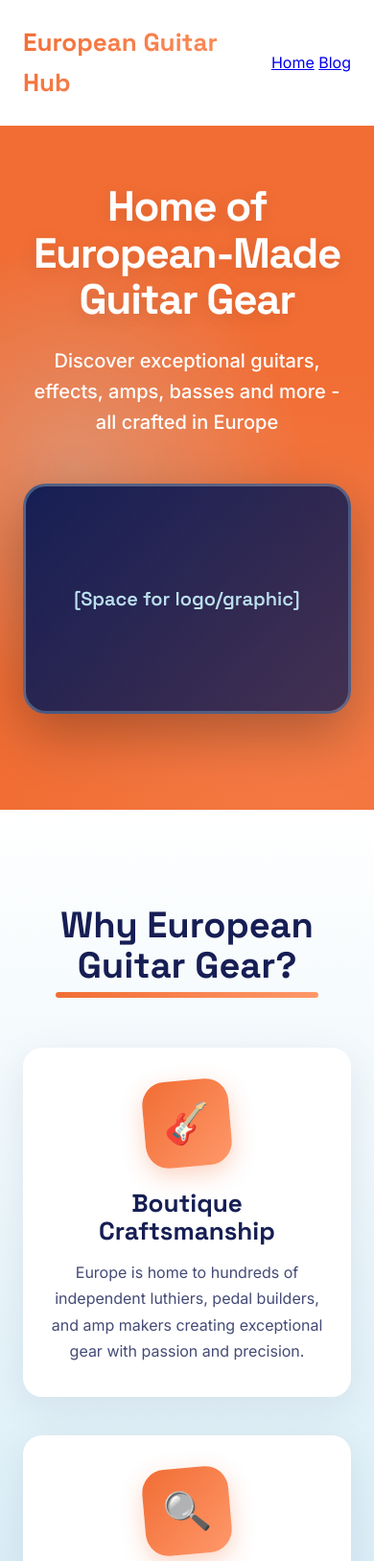
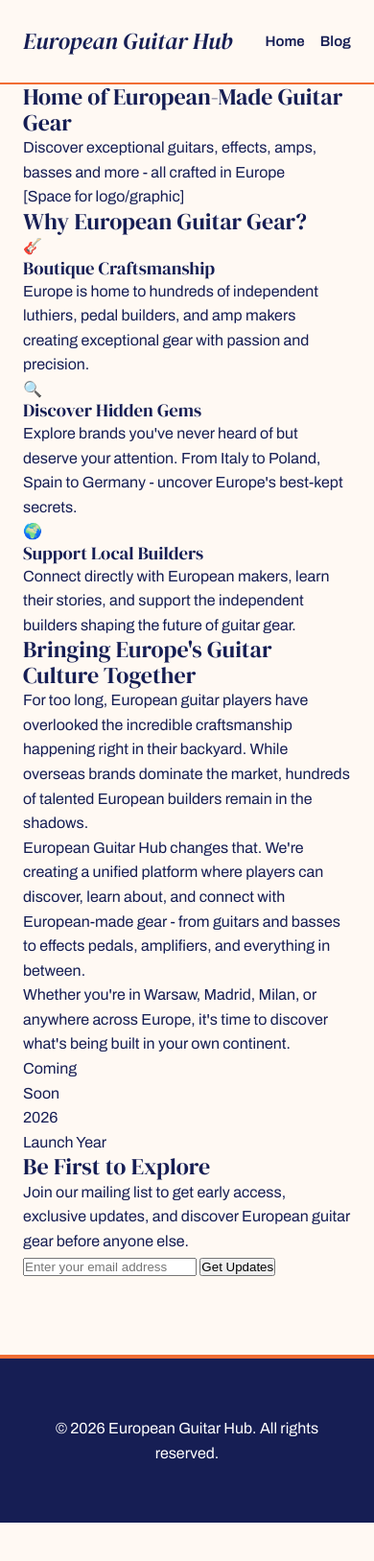
Before and after one commit to PolandGuitarFest/europeanguitarhub, a website: page index.html in a window 390 px wide. Shown: the top 1627 px of the page at 96% size. After the commit the page ends 1587 px from the top, so only its background shows below. Drawn offline with Linux system fonts and the light colour scheme.

Commit message:
fix: header

```diff
--- a/index.html
+++ b/index.html
@@ -5,11 +5,10 @@
     <meta name="viewport" content="width=device-width, initial-scale=1.0">
     <title>European Guitar Hub - Home of European-Made Guitar Gear</title>
     <meta name="description" content="Discover exceptional guitar gear crafted in Europe. From boutique guitars and effects to handmade amps and basses - explore Europe's hidden gems.">
-
     <!-- Fonts -->
     <link rel="preconnect" href="https://fonts.googleapis.com">
     <link rel="preconnect" href="https://fonts.gstatic.com" crossorigin>
-    <link href="https://fonts.googleapis.com/css2?family=Space+Grotesk:wght@400;500;600;700&family=Inter:wght@400;500;600&display=swap" rel="stylesheet">
+    <link href="https://fonts.googleapis.com/css2?family=DM+Serif+Display:ital@0;1&family=Archivo:wght@400;500;600;700&display=swap" rel="stylesheet">
 
     <style>
         :root {
@@ -18,7 +17,7 @@
             --color-orange: #F16D34;
             --color-coral: #FF986A;
             --color-white: #FFFFFF;
-            --color-light-gray: #F8F9FA;
+            --color-cream: #FFF9F3;
         }
 
         * {
@@ -28,21 +27,21 @@
         }
 
         body {
-            font-family: 'Inter', sans-serif;
+            font-family: 'Archivo', sans-serif;
             color: var(--color-navy);
             line-height: 1.6;
-            background-color: var(--color-white);
+            background-color: var(--color-cream);
             overflow-x: hidden;
         }
 
         h1, h2, h3 {
-            font-family: 'Space Grotesk', sans-serif;
-            font-weight: 700;
+            font-family: 'DM Serif Display', serif;
+            font-weight: 400;
             line-height: 1.1;
         }
 
         .container {
-            max-width: 1200px;
+            max-width: 1400px;
             margin: 0 auto;
             padding: 0 24px;
         }
@@ -50,9 +49,11 @@
         /* Header */
         header {
             padding: 24px 0;
-            background-color: var(--color-white);
-            position: relative;
+            background-color: var(--color-cream);
+            position: sticky;
+            top: 0;
             z-index: 100;
+            border-bottom: 2px solid var(--color-orange);
         }
 
         .header-content {
@@ -62,44 +63,54 @@
         }
 
         .logo {
-            font-family: 'Space Grotesk', sans-serif;
-            font-size: 26px;
-            font-weight: 700;
-            background: linear-gradient(135deg, var(--color-orange) 0%, var(--color-coral) 100%);
-            -webkit-background-clip: text;
-            -webkit-text-fill-color: transparent;
-            background-clip: text;
+            font-family: 'DM Serif Display', serif;
+            font-size: 24px;
+            font-style: italic;
+            color: var(--color-navy);
             text-decoration: none;
             position: relative;
         }
 
-        .logo::after {
+        .nav-menu {
+            display: flex;
+            gap: 32px;
+            align-items: center;
+        }
+
+        .nav-link {
+            font-size: 15px;
+            font-weight: 600;
+            color: var(--color-navy);
+            text-decoration: none;
+            transition: color 0.3s ease;
+            position: relative;
+        }
+
+        .nav-link::after {
             content: '';
             position: absolute;
             bottom: -4px;
             left: 0;
-            width: 100%;
-            height: 3px;
-            background: linear-gradient(90deg, var(--color-orange) 0%, var(--color-coral) 100%);
-            transform: scaleX(0);
-            transition: transform 0.3s ease;
+            width: 0;
+            height: 2px;
+            background: var(--color-orange);
+            transition: width 0.3s ease;
         }
 
-        .logo:hover::after {
-            transform: scaleX(1);
+        .nav-link:hover::after {
+            width: 100%;
         }
 
         .lang-switcher {
             display: flex;
             gap: 8px;
-            align-items: center;
-            background-color: var(--color-sky);
+            background: var(--color-sky);
             padding: 4px;
             border-radius: 12px;
         }
 
         .lang-btn {
-            font-family: 'Space Grotesk', sans-serif;
+            font-family: 'Archivo', sans-serif;
             font-size: 14px;
             font-weight: 600;
             color: var(--color-navy);
@@ -111,446 +122,320 @@
             transition: all 0.3s ease;
         }
 
-        .lang-btn:hover {
-            background-color: rgba(255, 152, 106, 0.3);
-            transform: translateY(-2px);
-        }
-
         .lang-btn.active {
-            background-color: var(--color-orange);
+            background: var(--color-orange);
             color: var(--color-white);
-            box-shadow: 0 4px 12px rgba(241, 109, 52, 0.3);
         }
 
         /* Hero Section */
-        .hero {
-            padding: 60px 0 100px;
-            background: var(--color-orange);
+        .blog-hero {
+            padding: 80px 0 60px;
+            background: linear-gradient(135deg, var(--color-orange) 0%, var(--color-coral) 100%);
             position: relative;
             overflow: hidden;
         }
 
-        .hero::before {
-            content: '';
-            position: absolute;
-            top: 0;
-            left: 0;
-            right: 0;
-            bottom: 0;
-            background:
-                radial-gradient(circle at 20% 50%, rgba(187, 224, 239, 0.3) 0%, transparent 50%),
-                radial-gradient(circle at 80% 80%, rgba(255, 152, 106, 0.4) 0%, transparent 50%);
-            pointer-events: none;
-        }
-
-        .hero .container {
-            position: relative;
-            z-index: 10;
-            text-align: center;
-        }
-
-        .hero h1 {
-            font-size: 72px;
-            margin-bottom: 24px;
-            color: var(--color-white);
-            letter-spacing: -0.03em;
-            text-shadow: 0 4px 20px rgba(0, 0, 0, 0.1);
-            animation: fadeInUp 0.8s ease;
-        }
-
-        @keyframes fadeInUp {
-            from {
-                opacity: 0;
-                transform: translateY(30px);
-            }
-            to {
-                opacity: 1;
-                transform: translateY(0);
-            }
-        }
-
-        .hero .subtitle {
-            font-size: 26px;
-            color: var(--color-white);
-            margin-bottom: 48px;
-            max-width: 700px;
-            margin-left: auto;
-            margin-right: auto;
-            font-weight: 500;
-            animation: fadeInUp 0.8s ease 0.2s backwards;
-        }
-
-        .hero-graphic {
-            width: 100%;
-            max-width: 800px;
-            height: 320px;
-            margin: 0 auto;
-            background: linear-gradient(135deg, var(--color-navy) 0%, rgba(22, 30, 84, 0.8) 100%);
-            border-radius: 24px;
-            display: flex;
-            align-items: center;
-            justify-content: center;
-            color: var(--color-sky);
-            font-family: 'Space Grotesk', sans-serif;
-            font-size: 20px;
-            font-weight: 600;
-            box-shadow: 0 20px 60px rgba(0, 0, 0, 0.3);
-            animation: fadeInUp 0.8s ease 0.4s backwards;
-            border: 3px solid rgba(187, 224, 239, 0.3);
-        }
-
-        /* Features Section */
-        .features {
-            padding: 100px 0;
-            background: linear-gradient(180deg, var(--color-white) 0%, var(--color-sky) 100%);
-            position: relative;
-        }
-
-        .section-title {
-            text-align: center;
-            font-size: 56px;
-            margin-bottom: 64px;
-            color: var(--color-navy);
-            position: relative;
-            display: inline-block;
-            left: 50%;
-            transform: translateX(-50%);
-        }
-
-        .section-title::after {
-            content: '';
-            position: absolute;
-            bottom: -12px;
-            left: 10%;
-            width: 80%;
-            height: 6px;
-            background: linear-gradient(90deg, var(--color-orange) 0%, var(--color-coral) 100%);
-            border-radius: 3px;
-        }
-
-        .features-grid {
-            display: grid;
-            grid-template-columns: repeat(auto-fit, minmax(320px, 1fr));
-            gap: 40px;
-        }
-
-        .feature-card {
-            background: var(--color-white);
-            padding: 40px 32px;
-            border-radius: 20px;
-            box-shadow: 0 10px 40px rgba(22, 30, 84, 0.08);
-            transition: all 0.4s ease;
-            border: 2px solid transparent;
-        }
-
-        .feature-card:hover {
-            transform: translateY(-8px) rotate(-1deg);
-            box-shadow: 0 20px 60px rgba(241, 109, 52, 0.2);
-            border-color: var(--color-coral);
-        }
-
-        .feature-icon {
-            width: 90px;
-            height: 90px;
-            margin: 0 auto 24px;
-            background: linear-gradient(135deg, var(--color-orange) 0%, var(--color-coral) 100%);
-            border-radius: 24px;
-            display: flex;
-            align-items: center;
-            justify-content: center;
-            font-size: 40px;
-            transform: rotate(-5deg);
-            transition: transform 0.4s ease;
-            box-shadow: 0 8px 24px rgba(241, 109, 52, 0.3);
-        }
-
-        .feature-card:hover .feature-icon {
-            transform: rotate(5deg) scale(1.1);
-        }
-
-        .feature-card h3 {
-            font-size: 26px;
-            margin-bottom: 16px;
-            color: var(--color-navy);
-            text-align: center;
-        }
-
-        .feature-card p {
-            font-size: 16px;
-            color: var(--color-navy);
-            opacity: 0.8;
-            line-height: 1.7;
-            text-align: center;
-        }
-
-        /* About Section */
-        .about {
-            padding: 100px 0;
-            background: var(--color-navy);
-            color: var(--color-white);
-            position: relative;
-            overflow: hidden;
-        }
-
-        .about::before {
+        .blog-hero::before {
             content: '';
             position: absolute;
             top: -50%;
             right: -20%;
-            width: 600px;
-            height: 600px;
-            background: radial-gradient(circle, rgba(255, 152, 106, 0.15) 0%, transparent 70%);
+            width: 800px;
+            height: 800px;
+            background: radial-gradient(circle, rgba(255, 255, 255, 0.15) 0%, transparent 70%);
             border-radius: 50%;
         }
 
-        .about-content {
-            max-width: 900px;
-            margin: 0 auto;
+        .blog-hero .container {
             position: relative;
             z-index: 10;
         }
 
-        .about h2 {
-            font-size: 56px;
-            margin-bottom: 40px;
+        .blog-hero h1 {
+            font-size: 84px;
             color: var(--color-white);
-            text-align: center;
-            position: relative;
-            display: inline-block;
-            left: 50%;
-            transform: translateX(-50%);
+            margin-bottom: 24px;
+            font-style: italic;
+            letter-spacing: -0.02em;
         }
 
-        .about h2::after {
-            content: '';
-            position: absolute;
-            bottom: -12px;
-            left: 15%;
-            width: 70%;
-            height: 6px;
-            background: linear-gradient(90deg, var(--color-sky) 0%, var(--color-coral) 100%);
-            border-radius: 3px;
-        }
-
-        .about p {
-            font-size: 19px;
-            margin-bottom: 28px;
-            line-height: 1.8;
+        .blog-hero p {
+            font-size: 22px;
+            color: var(--color-white);
+            max-width: 600px;
             opacity: 0.95;
         }
 
-        .stats {
-            display: grid;
-            grid-template-columns: repeat(auto-fit, minmax(200px, 1fr));
-            gap: 40px;
-            margin-top: 80px;
-            text-align: center;
+        /* Filter Bar */
+        .filter-bar {
+            background: var(--color-white);
+            padding: 32px 0;
+            border-bottom: 2px solid rgba(22, 30, 84, 0.1);
         }
 
-        .stat {
-            background: rgba(255, 255, 255, 0.1);
-            padding: 32px 24px;
-            border-radius: 16px;
-            backdrop-filter: blur(10px);
-            border: 2px solid rgba(255, 152, 106, 0.3);
+        .filter-content {
+            display: flex;
+            gap: 12px;
+            flex-wrap: wrap;
+            align-items: center;
+        }
+
+        .filter-label {
+            font-size: 15px;
+            font-weight: 600;
+            color: var(--color-navy);
+            opacity: 0.6;
+        }
+
+        .tag-filter {
+            padding: 10px 20px;
+            background: var(--color-cream);
+            border: 2px solid transparent;
+            border-radius: 24px;
+            font-family: 'Archivo', sans-serif;
+            font-size: 14px;
+            font-weight: 600;
+            color: var(--color-navy);
+            cursor: pointer;
             transition: all 0.3s ease;
         }
 
-        .stat:hover {
-            transform: translateY(-5px);
-            background: rgba(255, 152, 106, 0.2);
-            border-color: var(--color-coral);
-        }
-
-        .stat-number {
-            font-size: 52px;
-            font-weight: 700;
-            color: var(--color-coral);
-            font-family: 'Space Grotesk', sans-serif;
-        }
-
-        .stat-label {
-            font-size: 16px;
-            color: var(--color-sky);
-            margin-top: 8px;
-            font-weight: 500;
-        }
-
-        /* CTA Section */
-        .cta-section {
-            padding: 120px 0;
-            background: linear-gradient(135deg, var(--color-coral) 0%, var(--color-orange) 100%);
-            position: relative;
-            overflow: hidden;
-        }
-
-        .cta-section::before {
-            content: '';
-            position: absolute;
-            top: -30%;
-            left: -10%;
-            width: 500px;
-            height: 500px;
-            background: radial-gradient(circle, rgba(187, 224, 239, 0.2) 0%, transparent 70%);
-            border-radius: 50%;
-        }
-
-        .cta-content {
-            max-width: 700px;
-            margin: 0 auto;
-            text-align: center;
-            position: relative;
-            z-index: 10;
-        }
-
-        .cta-section h2 {
-            font-size: 58px;
-            margin-bottom: 24px;
-            color: var(--color-white);
-            text-shadow: 0 4px 20px rgba(0, 0, 0, 0.1);
-        }
-
-        .cta-section p {
-            font-size: 22px;
-            margin-bottom: 48px;
-            color: var(--color-white);
-            font-weight: 500;
-        }
-
-        /* Email Form */
-        .email-form {
-            display: flex;
-            gap: 12px;
-            max-width: 550px;
-            margin: 0 auto;
-            flex-wrap: wrap;
-            justify-content: center;
-        }
-
-        .email-input {
-            flex: 1;
-            min-width: 280px;
-            padding: 18px 24px;
-            font-size: 16px;
-            border: 3px solid var(--color-white);
-            border-radius: 12px;
-            font-family: 'Inter', sans-serif;
-            transition: all 0.3s ease;
-            background: var(--color-white);
-        }
-
-        .email-input:focus {
-            outline: none;
-            border-color: var(--color-navy);
-            box-shadow: 0 8px 24px rgba(22, 30, 84, 0.2);
+        .tag-filter:hover {
+            border-color: var(--color-orange);
             transform: translateY(-2px);
         }
 
-        .submit-btn {
-            padding: 18px 40px;
-            font-size: 17px;
-            font-weight: 700;
-            color: var(--color-orange);
-            background-color: var(--color-white);
-            border: 3px solid var(--color-white);
-            border-radius: 12px;
-            cursor: pointer;
-            font-family: 'Space Grotesk', sans-serif;
-            transition: all 0.3s ease;
-            white-space: nowrap;
+        .tag-filter.active {
+            background: var(--color-orange);
+            color: var(--color-white);
+            border-color: var(--color-orange);
+        }
+
+        /* Blog Grid */
+        .blog-grid {
+            padding: 80px 0;
+        }
+
+        .posts-grid {
+            display: grid;
+            grid-template-columns: repeat(auto-fill, minmax(380px, 1fr));
+            gap: 48px;
+        }
+
+        .post-card {
+            background: var(--color-white);
+            border-radius: 16px;
+            overflow: hidden;
+            transition: all 0.4s ease;
+            border: 2px solid transparent;
+            text-decoration: none;
+            color: inherit;
+            display: block;
+        }
+
+        .post-card:hover {
+            transform: translateY(-8px);
+            border-color: var(--color-coral);
+            box-shadow: 0 24px 48px rgba(241, 109, 52, 0.15);
+        }
+
+        .post-image {
+            width: 100%;
+            height: 260px;
+            object-fit: cover;
+            background: linear-gradient(135deg, var(--color-sky) 0%, var(--color-coral) 100%);
+        }
+
+        .post-content {
+            padding: 32px;
+        }
+
+        .post-tags {
+            display: flex;
+            gap: 8px;
+            margin-bottom: 16px;
+            flex-wrap: wrap;
+        }
+
+        .post-tag {
+            padding: 6px 14px;
+            border-radius: 16px;
+            font-size: 12px;
+            font-weight: 600;
             text-transform: uppercase;
             letter-spacing: 0.5px;
         }
 
-        .submit-btn:hover {
-            background-color: var(--color-navy);
-            color: var(--color-white);
-            transform: translateY(-4px);
-            box-shadow: 0 12px 32px rgba(22, 30, 84, 0.3);
+        .post-title {
+            font-size: 28px;
+            margin-bottom: 12px;
+            color: var(--color-navy);
+            font-style: italic;
         }
 
-        .submit-btn:active {
-            transform: translateY(-2px);
+        .post-excerpt {
+            font-size: 16px;
+            line-height: 1.7;
+            color: var(--color-navy);
+            opacity: 0.7;
+            margin-bottom: 20px;
         }
 
-        .form-message {
-            margin-top: 20px;
-            font-size: 16px;
-            text-align: center;
-            font-weight: 600;
+        .post-meta {
+            display: flex;
+            justify-content: space-between;
+            align-items: center;
+            font-size: 14px;
+            color: var(--color-navy);
+            opacity: 0.6;
         }
 
-        .form-message.success {
-            color: var(--color-white);
-            background: rgba(187, 224, 239, 0.3);
-            padding: 12px 24px;
-            border-radius: 8px;
+        .read-more {
+            font-weight: 600;
+            color: var(--color-orange);
+            text-decoration: none;
+            display: inline-flex;
+            align-items: center;
+            gap: 8px;
+            transition: gap 0.3s ease;
         }
 
-        .form-message.error {
+        .post-card:hover .read-more {
+            gap: 12px;
+        }
+
+        /* Featured Post */
+        .featured-post {
+            background: var(--color-navy);
+            border-radius: 24px;
+            overflow: hidden;
+            margin-bottom: 60px;
+            display: grid;
+            grid-template-columns: 1fr 1fr;
+            border: 3px solid var(--color-orange);
+        }
+
+        .featured-image {
+            width: 100%;
+            height: 100%;
+            object-fit: cover;
+            min-height: 400px;
+        }
+
+        .featured-content {
+            padding: 60px;
+            display: flex;
+            flex-direction: column;
+            justify-content: center;
+        }
+
+        .featured-badge {
+            display: inline-block;
+            padding: 8px 16px;
+            background: var(--color-orange);
             color: var(--color-white);
-            background: rgba(22, 30, 84, 0.3);
-            padding: 12px 24px;
-            border-radius: 8px;
+            font-size: 12px;
+            font-weight: 700;
+            text-transform: uppercase;
+            letter-spacing: 1px;
+            border-radius: 20px;
+            margin-bottom: 24px;
+            width: fit-content;
+        }
+
+        .featured-title {
+            font-size: 48px;
+            color: var(--color-white);
+            margin-bottom: 20px;
+            font-style: italic;
+        }
+
+        .featured-excerpt {
+            font-size: 18px;
+            color: var(--color-white);
+            opacity: 0.9;
+            line-height: 1.7;
+            margin-bottom: 32px;
+        }
+
+        .featured-link {
+            display: inline-flex;
+            padding: 16px 32px;
+            background: var(--color-coral);
+            color: var(--color-white);
+            text-decoration: none;
+            font-weight: 700;
+            border-radius: 12px;
+            width: fit-content;
+            transition: all 0.3s ease;
+        }
+
+        .featured-link:hover {
+            background: var(--color-orange);
+            transform: translateX(4px);
+        }
+
+        /* Loading State */
+        .loading {
+            text-align: center;
+            padding: 60px 0;
+            font-size: 18px;
+            color: var(--color-navy);
+            opacity: 0.6;
+        }
+
+        /* Empty State */
+        .empty-state {
+            text-align: center;
+            padding: 100px 0;
+        }
+
+        .empty-state h3 {
+            font-size: 36px;
+            color: var(--color-navy);
+            margin-bottom: 16px;
+        }
+
+        .empty-state p {
+            font-size: 18px;
+            color: var(--color-navy);
+            opacity: 0.6;
         }
 
         /* Footer */
         footer {
-            padding: 48px 0;
-            background-color: var(--color-navy);
+            padding: 60px 0;
+            background: var(--color-navy);
             color: var(--color-white);
             text-align: center;
             border-top: 4px solid var(--color-orange);
-        }
-
-        footer p {
-            opacity: 0.8;
-            font-size: 14px;
+            margin-top: 80px;
         }
 
         /* Responsive */
         @media (max-width: 768px) {
-            .hero h1 {
-                font-size: 44px;
+            .blog-hero h1 {
+                font-size: 52px;
             }
 
-            .hero .subtitle {
-                font-size: 20px;
-            }
-
-            .section-title,
-            .cta-section h2,
-            .about h2 {
-                font-size: 38px;
-            }
-
-            .features-grid {
+            .featured-post {
                 grid-template-columns: 1fr;
             }
 
-            .email-form {
-                flex-direction: column;
+            .featured-content {
+                padding: 40px 32px;
             }
 
-            .email-input {
-                min-width: 100%;
+            .featured-title {
+                font-size: 36px;
             }
 
-            .lang-switcher {
-                gap: 6px;
+            .posts-grid {
+                grid-template-columns: 1fr;
             }
 
-            .lang-btn {
-                padding: 6px 10px;
-                font-size: 13px;
-            }
-
-            .feature-card {
-                padding: 32px 24px;
-            }
-
-            .hero-graphic {
-                height: 240px;
+            .nav-menu {
+                gap: 16px;
             }
         }
     </style>
```
